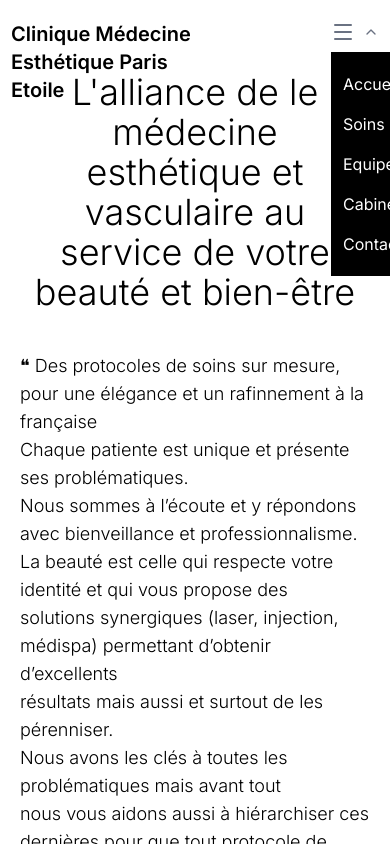
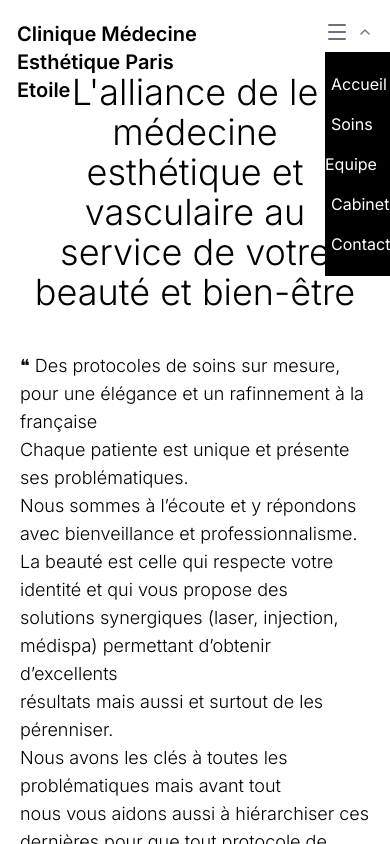
Before and after one commit to baderferfar/mon-cabinet-medical, a Next.js app: page / in a window 390 px wide. Both pictures are taken after a click on the element 355 px from the left and 62 px from the top of the page. Shown: the top 844 px of the page. Built offline with nearby package versions, Linux system fonts and the light colour scheme; no server answers.

Commit message:
Evolution 11

```diff
--- a/src/components/contact.tsx
+++ b/src/components/contact.tsx
@@ -122,7 +122,7 @@ export const Contact = () => {
                             <SelectItem value="Traitement des varicosités">Traitement des varicosités</SelectItem>
                             <SelectItem value="Laser vaginal">Laser vaginal</SelectItem>
                             <SelectItem value="Consultation lipoedeme">Consultation lipoedeme</SelectItem>
-                            <SelectItem value="Injection lévres">Injection lévres</SelectItem>
+                            <SelectItem value="Injection lèvres">Injection lèvres</SelectItem>
                             <SelectItem value="Blépharoplastie médicale">Blépharoplastie médicale</SelectItem>
                             <SelectItem value="Rhinoplastie médicale">Rhinoplastie médicale</SelectItem>
                           </SelectContent>
--- a/src/components/mobile-menu.tsx
+++ b/src/components/mobile-menu.tsx
@@ -11,19 +11,19 @@ const MobileMenu  = ({ visible }: MobileMenuProps) => {
   return (
     <div className="bg-black text-white w-20 absolute top-8 left-0 py-5 flex-col flex">
       <div className="flex flex-col gap-4 items-start">
-        <div className="px-3 text-center hover:underline">
+        <div className="px-1.5 text-center hover:underline">
           <Link href="/">Accueil</Link>
         </div>
-        <div className="px-3 text-center hover:underline">
+        <div className="px-1.5 text-center hover:underline">
           <Link href="/soins">Soins</Link>
         </div>
-        <div className="px-3 text-center hover:underline">
+        <div className="px-1.5text-center hover:underline">
           <Link href="/equipe">Equipe</Link>
         </div>
-        <div className="px-3 text-center hover:underline">
+        <div className="px-1.5 text-center hover:underline">
           <Link href="/cabinet">Cabinet</Link>
         </div>
-        <div className="px-3 text-center hover:underline">
+        <div className="px-1.5 text-center hover:underline">
           <Link href="/contact">Contact</Link>
         </div>
       </div>
--- a/src/components/navbar.tsx
+++ b/src/components/navbar.tsx
@@ -69,7 +69,7 @@ export const Navbar = () => {
           <NavbarItem label="Cabinet" href="/cabinet"/>
           <NavbarItem label="Contact" href="/contact"/>
         </div>
-        <div onClick={toggleMobileMenu} className="lg:hidden flex flex-row justify-between gap-2 ml-10 cursor-pointer relative">
+        <div onClick={toggleMobileMenu} className="lg:hidden flex flex-row justify-between gap-2 ml-7 cursor-pointer relative">
 
           <MenuIcon className="w-6 text-gray-500   "  />
           <ChevronDownIcon className={`w-4 text-gray-500 fill-white transition ${showMobileMenu ? 'rotate-180' : 'rotate-0'}`} />
```
